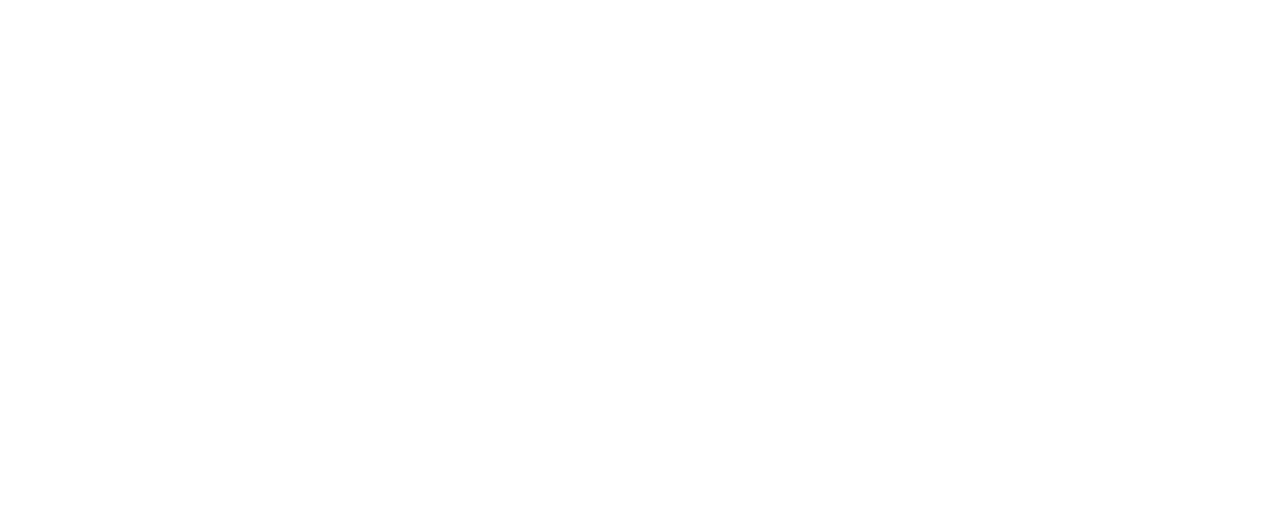
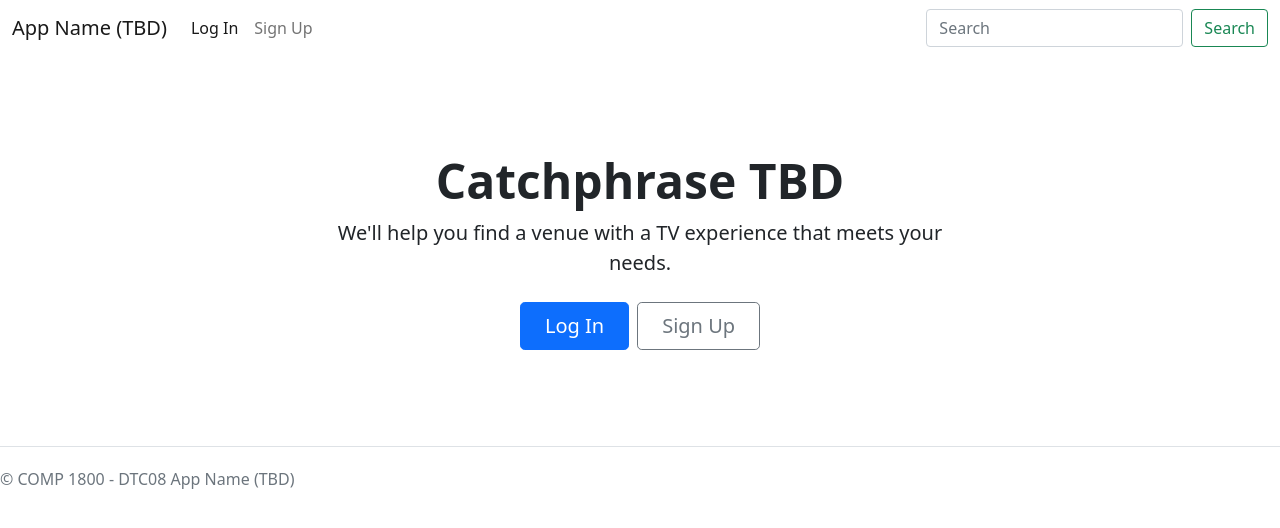
Before and after one commit to OmarGato2/1800_202210_DTC08, a plain HTML site: page index.html in a window 1280 px wide. Drawn offline with nearby package versions, Linux system fonts and the light colour scheme.

Commit message:
Update index.html
Header, Hero, and Footer created.

```diff
--- a/index.html
+++ b/index.html
@@ -2,16 +2,105 @@
 <html>
 
 <head>
-    <meta charset="utf-8">
-    <title>My BCIT Project</title>
+
+    <!-- Project information -->
+    <title>BCIT Project</title>
     <meta name="comp1800 boilerplate code" content="my bcit project">
     <meta name="author" content="BCIT">
+
+    <!-- Required meta tags -->
+    <meta charset="utf-8">
+    <meta name="viewport" content="width=device-width, initial-scale=1">
+
+    <!-- Bootstrap Library CSS -->
+    <link href="https://cdn.jsdelivr.net/npm/bootstrap@5.0.2/dist/css/bootstrap.min.css" rel="stylesheet"
+        integrity="sha384-EVSTQN3/azprG1Anm3QDgpJLIm9Nao0Yz1ztcQTwFspd3yD65VohhpuuCOmLASjC" crossorigin="anonymous">
+
+    <!-- Bootstrap Library JS CDN -->
+    <script src="https://cdn.jsdelivr.net/npm/bootstrap@5.0.2/dist/js/bootstrap.bundle.min.js"
+        integrity="sha384-MrcW6ZMFYlzcLA8Nl+NtUVF0sA7MsXsP1UyJoMp4YLEuNSfAP+JcXn/tWtIaxVXM"
+        crossorigin="anonymous"></script>
+
+    <!-- Firebase 8 Library related CSS CDN go here -->
+    <!-- Firebase 8 Library related JS CDN go here-->
+
+    <!-- Other libraries go here -->
+
+    <!-- Link to styles of your own -->
+    <!-- <link rel="stylesheet" href="./styles/style.css"> -->
+
 </head>
 
 <body>
 
+    <!------------------------------>
+    <!-- Your HTML Layout go here -->
+    <!------------------------------>
+    <nav class="navbar navbar-expand-lg navbar-light bg-transparent">
+        <div class="container-fluid">
+            <a class="navbar-brand" href="#">App Name (TBD)</a>
+            <button class="navbar-toggler" type="button" data-bs-toggle="collapse"
+                data-bs-target="#navbarSupportedContent" aria-controls="navbarSupportedContent" aria-expanded="false"
+                aria-label="Toggle navigation">
+                <span class="navbar-toggler-icon"></span>
+            </button>
+            <div class="collapse navbar-collapse" id="navbarSupportedContent">
+                <ul class="navbar-nav me-auto mb-2 mb-lg-0">
+                    <li class="nav-item">
+                        <a class="nav-link active" aria-current="page" href="#">Log In</a>
+                    </li>
+                    <li class="nav-item">
+                        <a class="nav-link" href="#">Sign Up</a>
+                    </li>
+                    <!-- <li class="nav-item dropdown">
+                        <a class="nav-link dropdown-toggle" href="#" id="navbarDropdown" role="button"
+                            data-bs-toggle="dropdown" aria-expanded="false">
+                            Dropdown
+                        </a>
+                        <ul class="dropdown-menu" aria-labelledby="navbarDropdown">
+                            <li><a class="dropdown-item" href="#">Action</a></li>
+                            <li><a class="dropdown-item" href="#">Another action</a></li>
+                            <li>
+                                <hr class="dropdown-divider">
+                            </li>
+                            <li><a class="dropdown-item" href="#">Something else here</a></li>
+                        </ul>
+                    </li>
+                    <li class="nav-item">
+                        <a class="nav-link disabled">Disabled</a>
+                    </li> -->
+                </ul>
+                <form class="d-flex">
+                    <input class="form-control me-2" type="search" placeholder="Search" aria-label="Search">
+                    <button class="btn btn-outline-success" type="submit">Search</button>
+                </form>
+            </div>
+        </div>
+    </nav>
+
+    <div class="px-4 py-5 my-5 text-center">
+        <!-- <img class="d-block mx-auto mb-4" src="/docs/5.1/assets/brand/bootstrap-logo.svg" alt="" width="72" height="57"> -->
+        <h1 class="display-5 fw-bold">Catchphrase TBD</h1>
+        <div class="col-lg-6 mx-auto">
+            <p class="lead mb-4">We'll help you find a venue with a TV experience that meets your needs.</p>
+            <div class="d-grid gap-2 d-sm-flex justify-content-sm-center">
+                <button type="button" class="btn btn-primary btn-lg px-4 gap-3">Log In</button>
+                <button type="button" class="btn btn-outline-secondary btn-lg px-4">Sign Up</button>
+            </div>
+        </div>
+    </div>
 
 
+    <!-- Footer -->
+    <footer class="d-flex flex-wrap justify-content-between align-items-center py-3 my-4 border-top">
+        <p class="col-md-4 mb-0 text-muted">&copy; COMP 1800 - DTC08 App Name (TBD)</p>
+        <a href="/"
+            class="col-md-4 d-flex align-items-center justify-content-center mb-3 mb-md-0 me-md-auto link-dark text-decoration-none">
+            <svg class="bi me-2" width="40" height="32">
+                <use xlink:href="#bootstrap" />
+            </svg>
+        </a>
+    </footer>
 
 </body>
 
```
